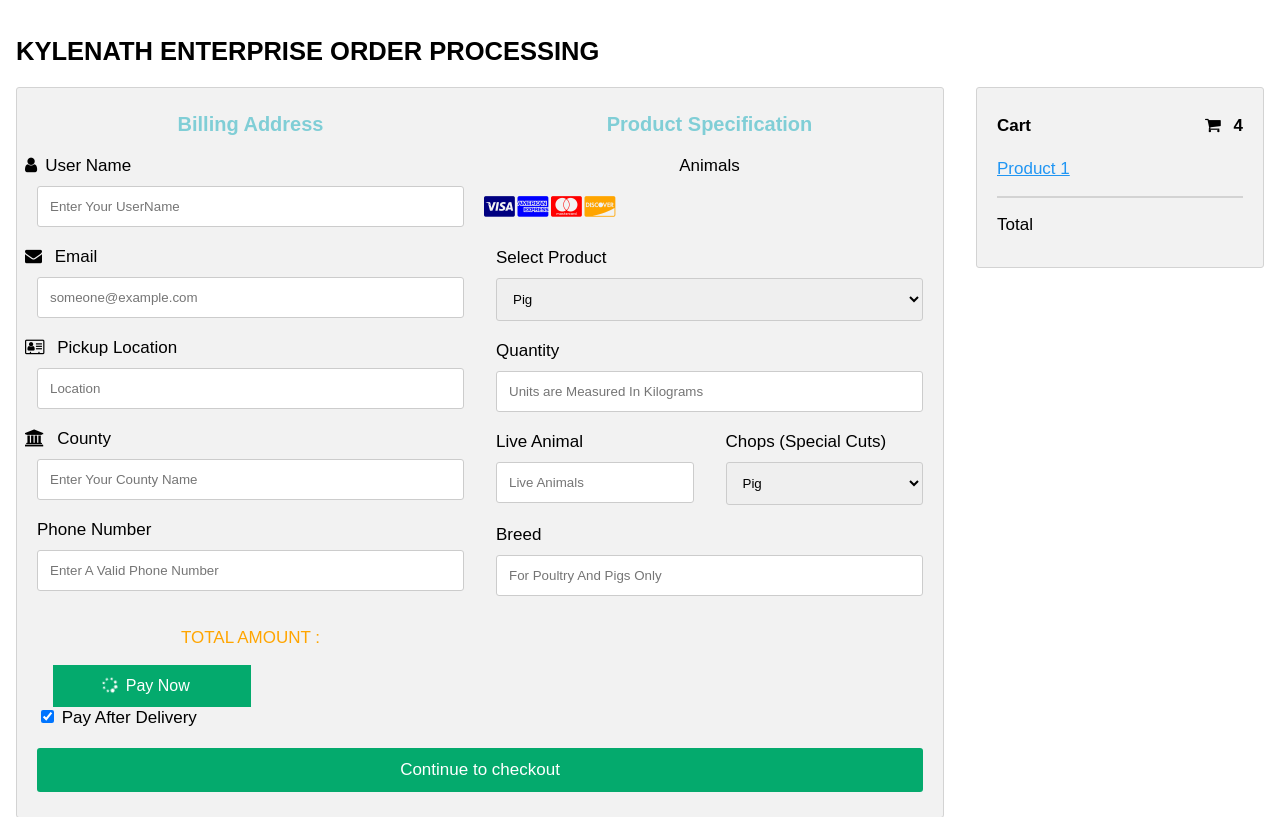
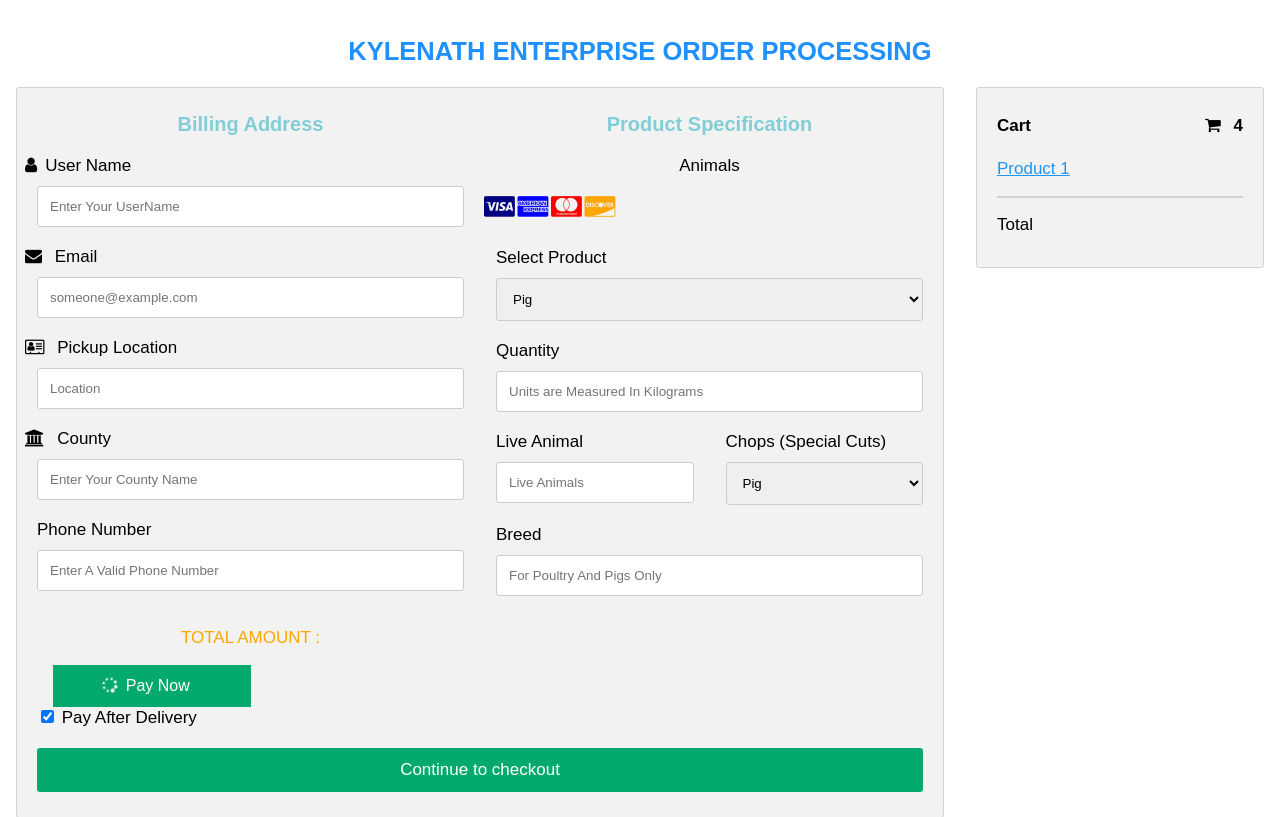
Before and after one commit to Clyde-A/enterprise, a Flask app: page /order in a window 1280 px wide. Shown: the top 817 px of the page. Run offline with Flask 2, Linux system fonts and the light colour scheme.

Commit message:
Update orderform.html

```diff
--- a/templates/orderform.html
+++ b/templates/orderform.html
@@ -159,7 +159,7 @@ background-color:#80ced6;
 </head>
 <body>
 
-<h2>KYLENATH ENTERPRISE ORDER PROCESSING </h2>
+<h2 style="color:dodgerblue; text-align:center">KYLENATH ENTERPRISE ORDER PROCESSING </h2>
 
 <div class="row">
   <div class="col-75">
```
